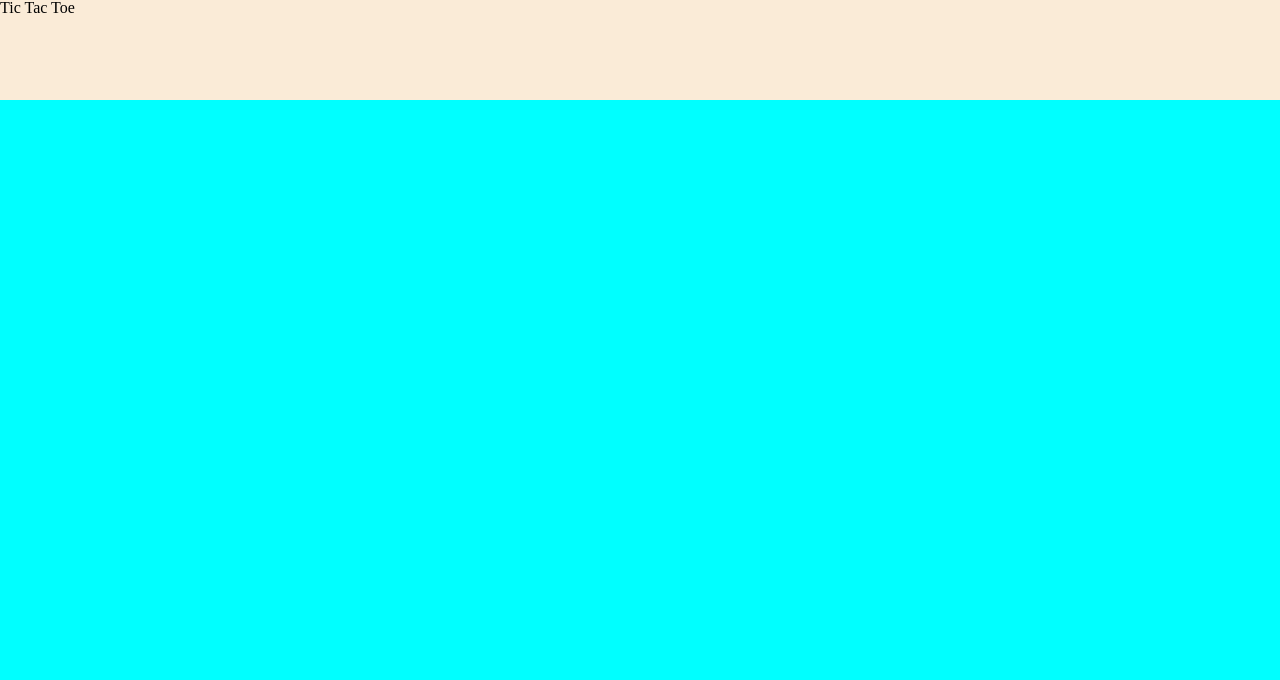
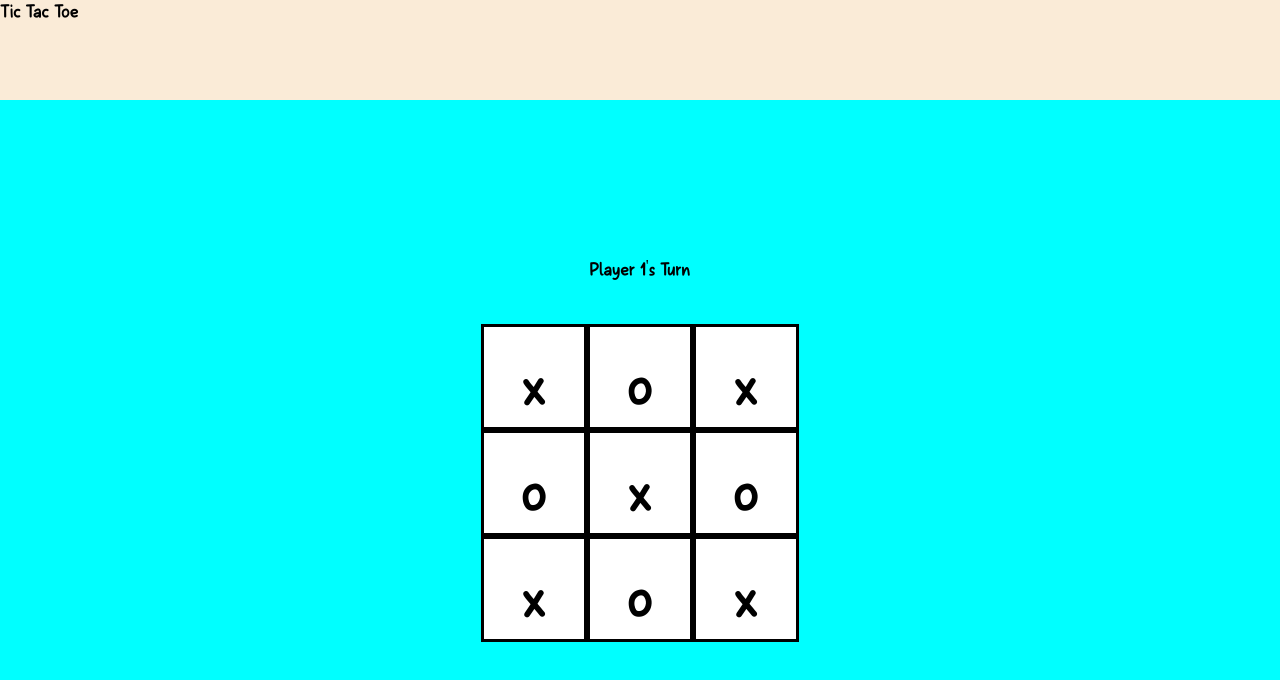
Before and after one commit to kingfeekra/tic-tac-toe-game, a plain HTML site: page index.html in a window 1280 px wide. Drawn offline with Linux system fonts and the light colour scheme.

Commit message:
Display Xs and Os on gameboard
Create function to display whose turn it is

```diff
--- a/index.html
+++ b/index.html
@@ -13,6 +13,7 @@
         <h1>Tic Tac Toe</h1>
     </header>
     <div id="container">
+        <p class="playerTurn"></p>
         <div id="boardDiv">
             <div class="boardRow"></div>
             <div class="boardRow"></div>
--- a/script.js
+++ b/script.js
@@ -1,7 +1,15 @@
+const player = (name) => {
+    return{name};
+};
+
+const player1 = player("Player 1");
+const player2 = player("Player 2");
+
 const gameBoard = (() => {
+    const squareStatus = ["x","o","x","o","x","o","x","o","x"];
+    const squares = [];
     const createBoard = function() {
         const boardRows = document.querySelectorAll(".boardRow");
-        const squares = [];
         for(let i = 0; i < 3; i++) {
             for(let i = 0; i < 3; i++){
             squares[i] = document.createElement("div");
@@ -10,21 +18,31 @@ const gameBoard = (() => {
             }
 
         }
+        for(let i = 0; i < squareStatus.length; i++) {
+            const getSquares = document.querySelectorAll(".square");
+            getSquares[i].textContent = squareStatus[i];
+        }
 
     }
     return {
         createBoard: function() {
             createBoard();
-        }
+        },
+        squareStatus: squareStatus,
+        squares: squares
     }
 
 })()
 
+const game = (() => {
+    const displayPlayer = function() {
+        const playerTurn = document.querySelector(".playerTurn");
+        playerTurn.textContent = `${player1.name}'s Turn`;
+    }
+    return {
+        displayPlayer: displayPlayer
+    }
+})()
+
 gameBoard.createBoard();
-
-const player = (name) => {
-    return{name};
-};
-
-const player1 = player("player1");
-const player2 = player("player2");
+game.displayPlayer();
--- a/styles.css
+++ b/styles.css
@@ -47,7 +47,13 @@ table {
 	border-spacing: 0;
 }
 
+@font-face {
+    font-family: customFont;
+    src: url(fonts/Sans-Andreas-Bold-Demo.ttf);
+}
+
 body {
+    font-family: customFont;
     height: 100vh;
     width: auto;
     display: grid;
@@ -64,6 +70,7 @@ header {
     display: flex;
     justify-content: center;
     align-items: center;
+    flex-direction: column;
     width: 100%;
     height: 100%;
 
@@ -74,9 +81,25 @@ header {
 }
 
 .boardRow {
-
+    display: flex;
 }
 
 .square {
+    display: flex;
+    justify-content: center;
+    align-items: center;
+    height: 100px;
+    width: 100px;
+    background-color: white;
+    border: 3px solid black;
+    font-size: 3rem;
+    font-weight: bold;
+}
 
+.square:hover {
+    background-color: rgb(180, 180, 180);
 }
+
+.playerTurn {
+    margin-bottom: 50px
+}
```
Also changed, not shown: fonts/Sans-Andreas-Bold-Demo.ttf (added).
